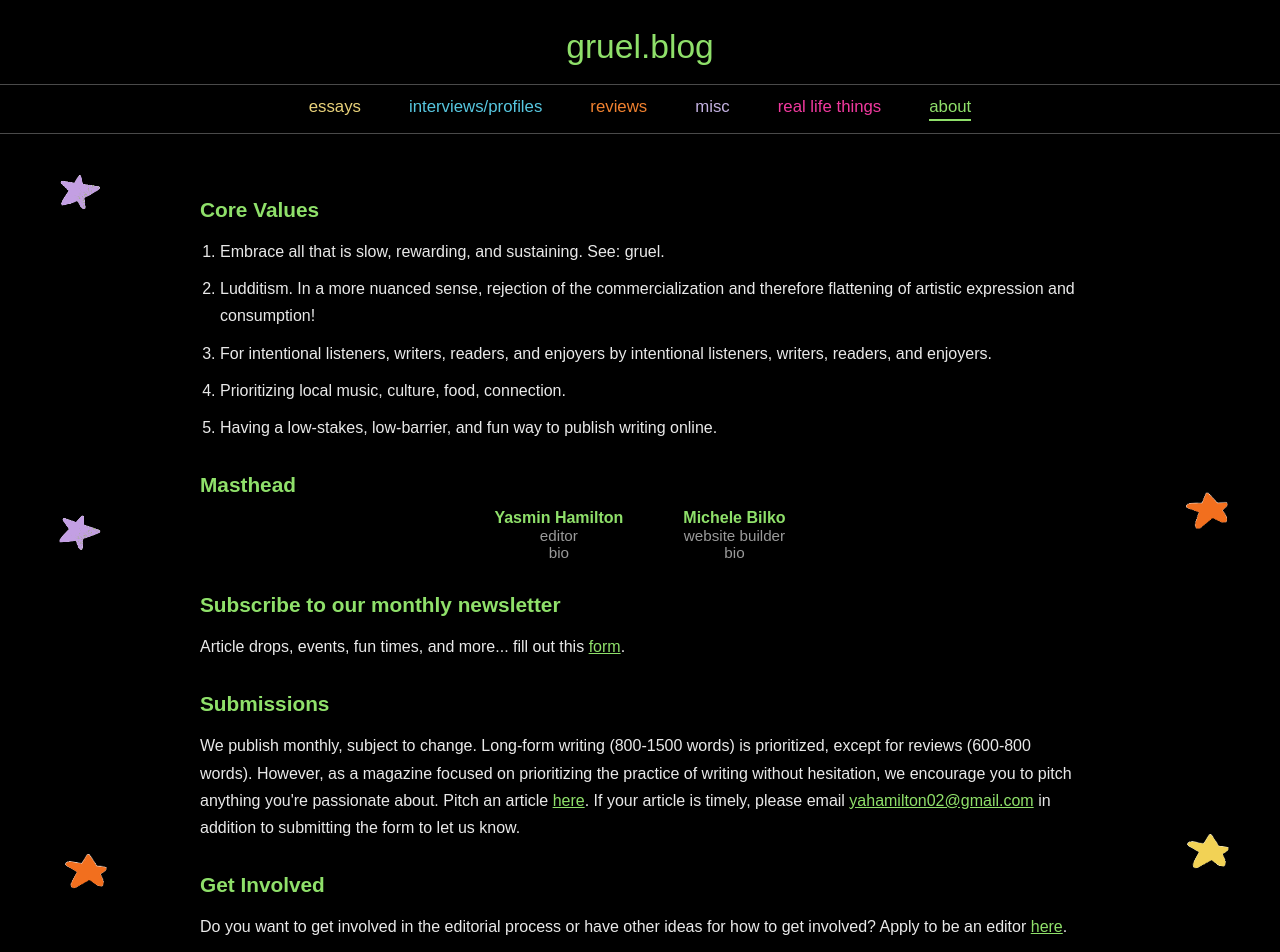
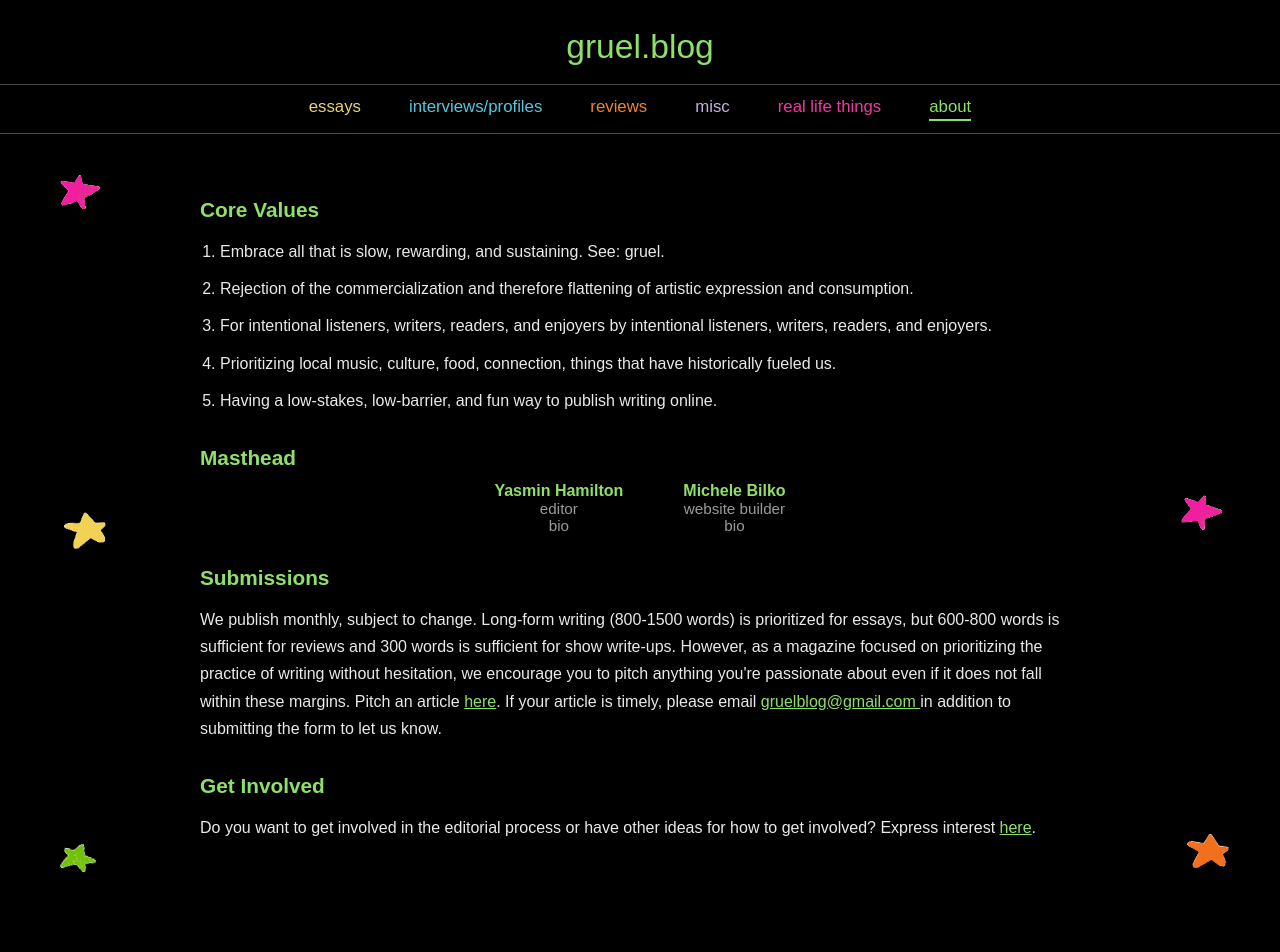
Before and after one commit to michele-bilko/gruel.blog, a Next.js app: page /about in a window 1280 px wide. Shown: the top 952 px of the page. Built offline with nearby package versions, Linux system fonts and the light colour scheme.

Commit message:
changing about tab

```diff
--- a/src/app/about/page.js
+++ b/src/app/about/page.js
@@ -10,15 +10,12 @@ export default function AboutPage() {
         <ol>
           <li>Embrace all that is slow, rewarding, and sustaining. See: gruel.</li>
           <li>
-            Ludditism. In a more nuanced sense, rejection of the
-            commercialization and therefore flattening of artistic
-            expression and consumption!
+            Rejection of the commercialization and therefore flattening of artistic expression and consumption.
           </li>
           <li>
-            For intentional listeners, writers, readers, and enjoyers by
-            intentional listeners, writers, readers, and enjoyers.
+            For intentional listeners, writers, readers, and enjoyers by intentional listeners, writers, readers, and enjoyers.
           </li>
-          <li>Prioritizing local music, culture, food, connection.</li>
+          <li>Prioritizing local music, culture, food, connection, things that have historically fueled us.</li>
           <li>Having a low-stakes, low-barrier, and fun way to publish writing online.</li>
         </ol>
 
@@ -36,29 +33,22 @@ export default function AboutPage() {
           </div>
         </div>
 
-        <h2>Subscribe to our monthly newsletter</h2>
-        <p>
-          Article drops, events, fun times, and more... fill out this{" "}
-          <a href="#">form</a>.
-        </p>
 
         <h2>Submissions</h2>
         <p>
-          We publish monthly, subject to change. Long-form writing
-          (800-1500 words) is prioritized, except for reviews (600-800
-          words). However, as a magazine focused on prioritizing the
-          practice of writing without hesitation, we encourage you to
-          pitch anything you&apos;re passionate about. Pitch an article{" "}
-          <a href="#">here</a>. If your article is timely, please email{" "}
-          <a href="mailto:yahamilton02@gmail.com">yahamilton02@gmail.com</a>{" "}
-          in addition to submitting the form to let us know.
+          We publish monthly, subject to change. Long-form writing (800-1500 words) is prioritized for essays, but 600-800 words is sufficient for reviews and 300 words is sufficient for show write-ups. However, as a magazine focused on prioritizing the practice of writing without hesitation, we encourage you to pitch anything you&apos;re passionate about even if it does not fall within these margins.
+          Pitch an article{" "}
+          <a href="https://docs.google.com/forms/d/e/1FAIpQLSftMTtNJ-BDn3YzHs9hOmUy5CHbG4VTJjSebdOkK1ZGCiNOYA/viewform?usp=sharing&ouid=111911605651743149030">here</a>.
+          If your article is timely, please email {" "}
+          <a href="mailto:gruelblog@gmail.com">gruelblog@gmail.com </a>
+           in addition to submitting the form to let us know.
         </p>
 
         <h2>Get Involved</h2>
         <p>
-          Do you want to get involved in the editorial process or have
-          other ideas for how to get involved? Apply to be an editor{" "}
-          <a href="#">here</a>.
+          Do you want to get involved in the editorial process or have other ideas for how to get involved? Express interest
+          {" "}
+          <a href="https://docs.google.com/forms/d/e/1FAIpQLSdeLu8xcHW3n6DeXNKgrESB_SP3yd2OmDg8nV45k9ues4YZLA/viewform?usp=sharing&ouid=111911605651743149030">here</a>.
         </p>
       </div>
     </>
```
